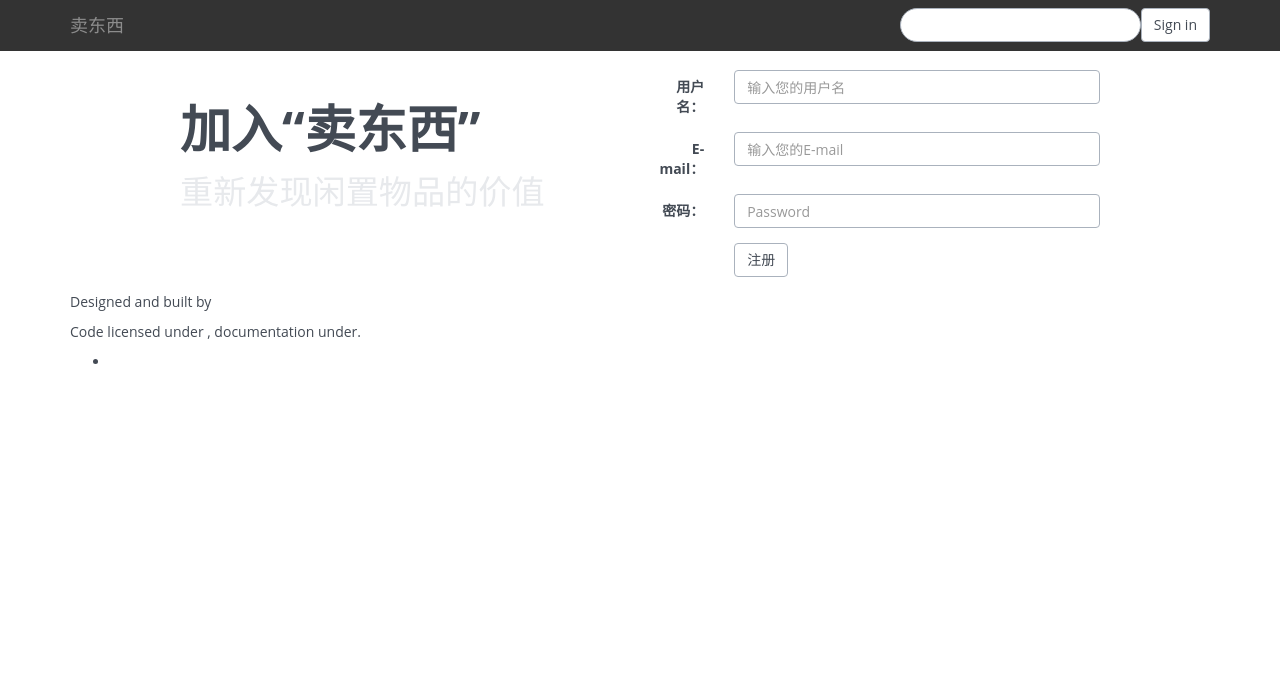
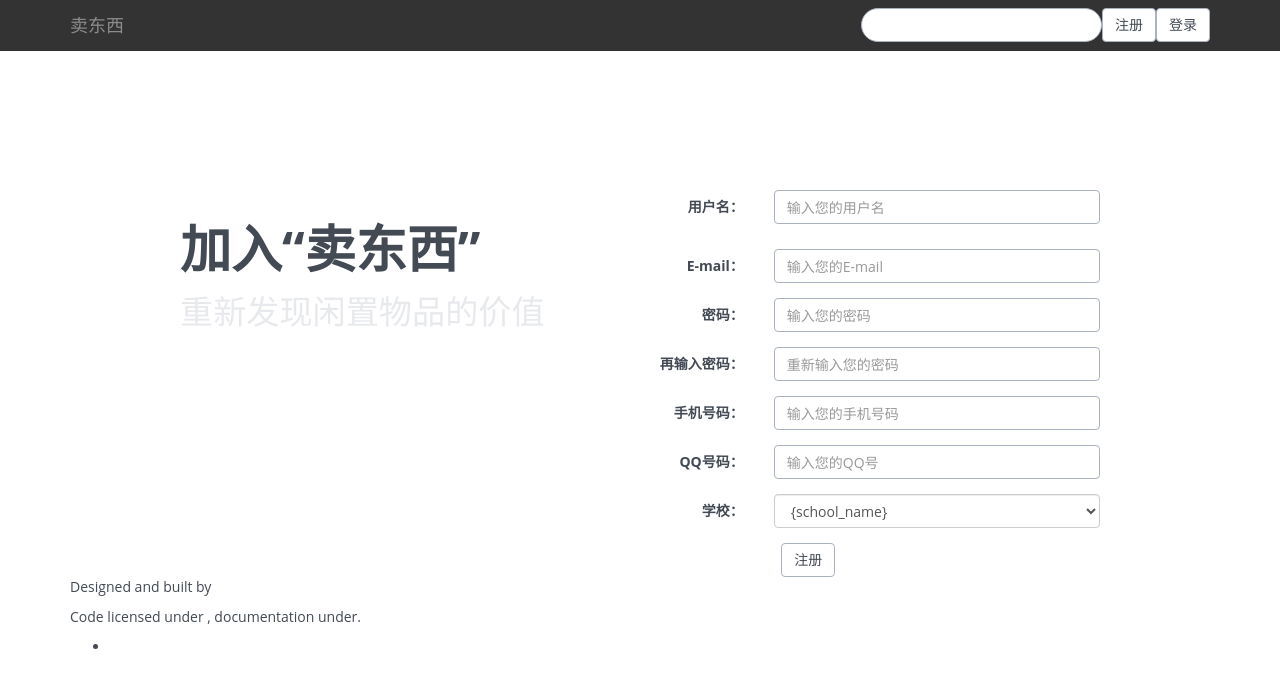
Before and after one commit to coolbit-in/bookseller, a Django app: template bookseller/apps/register/templates/register.html in a window 1280 px wide. Shown: the top 688 px of the page. Run offline with Django 3.2, Linux system fonts and the light colour scheme; the template is opened without the code that fills it: most values are stand-ins (such as "Sample title", 1, 10 or a date in 2020); parts of the project's set-up code (start-up, migrations or seed data) failed here and were passed over; some web fonts are replaced.

Commit message:
change the navbar and register

```diff
--- a/bookseller/apps/main/templates/person.html
+++ b/bookseller/apps/main/templates/person.html
@@ -13,7 +13,7 @@
             <div class="btn-group-vertical">
                 {% for selledItem in selled_list %}
                 <button type="button" class="btn btn-default">{{project}}<span  class="label">&nbsp;&nbsp;</span></button>
-                {% endblock %}
+                {% endfor %}
             </div>
         </div>
 
@@ -69,4 +69,5 @@
 
     </div>
 </div>
+<script type="text/javascript" src="http://validform.rjboy.cn/Validform/v5.1/Validform_v5.1_min.js"></script>
 {% endblock %}
--- a/bookseller/apps/register/templates/register.html
+++ b/bookseller/apps/register/templates/register.html
@@ -3,7 +3,7 @@
 {% block title %}注册{% endblock %}
 
 {% block content%}
-        <div class="container">
+        <div class="container" id="register">
             <div class="col-md-1"></div>
             <div class="col-md-5">
                 <h1>加入“卖东西”<br><small>重新发现闲置物品的价值</small></h1>
@@ -12,28 +12,67 @@
                 <form class="form-horizontal" role="form" action="" method="post">
                     {% csrf_token %}
                     <div class="form-group">
-                        <label for="id_username" class="col-sm-2 control-label">用户名：</label>
-                        <div class="col-sm-10">
+                        <label for="id_username" class="col-sm-3 control-label">用户名：</label>
+                        <div class="col-sm-9">
                             <input type="text" class="form-control" id="id_username" placeholder="输入您的用户名" name="username">
+                            <span class="help-block" id="usernameHelp"></span>
                         </div>
                     </div>
 
                     <div class="form-group">
-                        <label for="id_e_mail" class="col-sm-2 control-label">E-mail：</label>
-                        <div class="col-sm-10">
+                        <label for="id_e_mail" class="col-sm-3 control-label">E-mail：</label>
+                        <div class="col-sm-9">
                             <input type="email" class="form-control" id="id_e_mail" placeholder="输入您的E-mail" name="e_mail">
                         </div>
                     </div>
 
                     <div class="form-group">
-                        <label for="id_password" class="col-sm-2 control-label">密码：</label>
-                        <div class="col-sm-10">
-                            <input type="password" class="form-control" id="id_password" placeholder="Password" name="password">
+                        <label for="id_password" class="col-sm-3 control-label">密码：</label>
+                        <div class="col-sm-9">
+                            <input type="password" class="form-control" id="id_password" placeholder="输入您的密码" name="password">
+                        </div>
+                        <span class="help-block" id="passwordHelp"></span>
+                    </div>
+
+                    <div class="form-group">
+                        <label for="reInput" class="col-sm-3 control-label">再输入密码：</label>
+                        <div class="col-sm-9">
+                            <input type="password" class="form-control" id="reInput" placeholder="重新输入您的密码" name="password">
+                        </div>
+                        <span class="help-block" id="repasswordHelp"></span>
+                    </div>
+
+
+                    <div class="form-group">
+                        <label for="id_phoneNumber" class="col-sm-3 control-label">手机号码：</label>
+                        <div class="col-sm-9">
+                            <input type="number" class="form-control" id="id_phoneNumber" placeholder="输入您的手机号码" name="phoneNumber">
                         </div>
                     </div>
 
                     <div class="form-group">
-                        <div class="col-sm-offset-2 col-sm-2">
+                        <label for="id_QQNumber" class="col-sm-3 control-label">QQ号码：</label>
+                        <div class="col-sm-9">
+                            <input type="number" class="form-control" id="id_QQNumber" placeholder="输入您的QQ号" name="QQNumber">
+                        </div>
+                    </div>
+
+                    <div class="form-group">
+                        <label for="id_QQNumber" class="col-sm-3 control-label">学校：</label>
+                        <div class="col-sm-9">
+                            <form>
+                                <select name="" id="selectCss">
+                                    {% for school in school_list %}
+                                    <option value="{school_name}">{school_name}</option>
+                                    {% endfor %}
+                                </select>
+                            </form>
+
+                        </div>
+                    </div>
+
+                    <div class="form-group">
+                        <div class="col-sm-offset-3 col-sm-2">
                             <button type="submit" class="btn btn-default">注册</button>
                         </div>
                     </div>
--- a/bookseller/static/css/main.css
+++ b/bookseller/static/css/main.css
@@ -1,4 +1,37 @@
- body { padding-top: 70px; }
+body { padding-top: 70px; }
+
+/*navbar*/
+header ul{
+    margin-left: 50px;
+}
+
+
+
+
+/*register*/
+#register{
+    padding-top: 120px;
+}
+select{
+    display: block;
+    width: 100%;
+    height: 34px;
+    padding: 6px 12px;
+    font-size: 14px;
+    line-height: 1.428571429;
+    color: #555;
+    vertical-align: middle;
+    background-color: #fff;
+    background-image: none;
+    border: 1px solid #ccc;
+    border-radius: 4px;
+    -webkit-box-shadow: inset 0 1px 1px rgba(0,0,0,0.075);
+    box-shadow: inset 0 1px 1px rgba(0,0,0,0.075);
+    -webkit-transition: border-color ease-in-out .15s,box-shadow ease-in-out .15s;
+    transition: border-color ease-in-out .15s,box-shadow ease-in-out .15s;
+}
+
+
 
  #project well{
      padding-left: 10px;
--- a/bookseller/templates/base.html
+++ b/bookseller/templates/base.html
@@ -5,7 +5,7 @@
         <link rel="stylesheet" href="/static/css/bootstrap.min.css">
         <link rel="stylesheet" href="/static/css/bootflat.min.css">
         <link rel="stylesheet" href="/static/css/main.css">
-        <!--<script src="js/main.js"></script>-->
+
     </head>
     <body>
     {% if login %}
@@ -17,5 +17,7 @@
     {% include "footer.html" %}
     <script src="/static/js/jquery-2.1.0.min.js"></script>
     <script src="/static/js/bootstrap.min.js"></script>
+    <script src="/static/js/main.js"></script>
+
     </body>
 </html>
--- a/bookseller/templates/header_logIn.html
+++ b/bookseller/templates/header_logIn.html
@@ -10,7 +10,7 @@
             <form class="navbar-form navbar-right" role="search">
                 <div class="form-search search-only">
                     <i class="search-icon glyphicon glyphicon-search"></i>
-                    <input type="text" class="form-control search-query" style="background-image: none; background-position: 0% 0%; background-repeat: repeat repeat;">
+                    <input type="search" class="form-control search-query" style="background-image: none; background-position: 0% 0%; background-repeat: repeat repeat;">
                 </div>
             </form>
         </nav>
--- a/bookseller/templates/header_logOut.html
+++ b/bookseller/templates/header_logOut.html
@@ -5,7 +5,8 @@
         </div>
         <nav class="collapse navbar-collapse bs-navbar-collapse" role="navigation">
             <ul class="nav navbar-nav navbar-right">
-                <li><button type="button" class="btn btn-default navbar-btn">Sign in</button></li>
+                <li><button type="button" class="btn btn-default navbar-btn">注册</button></li>
+                <li><button type="button" class="btn btn-default navbar-btn">登录</button></li>
             </ul>
             <form class="navbar-form navbar-right" role="search">
                 <div class="form-search search-only">
```
